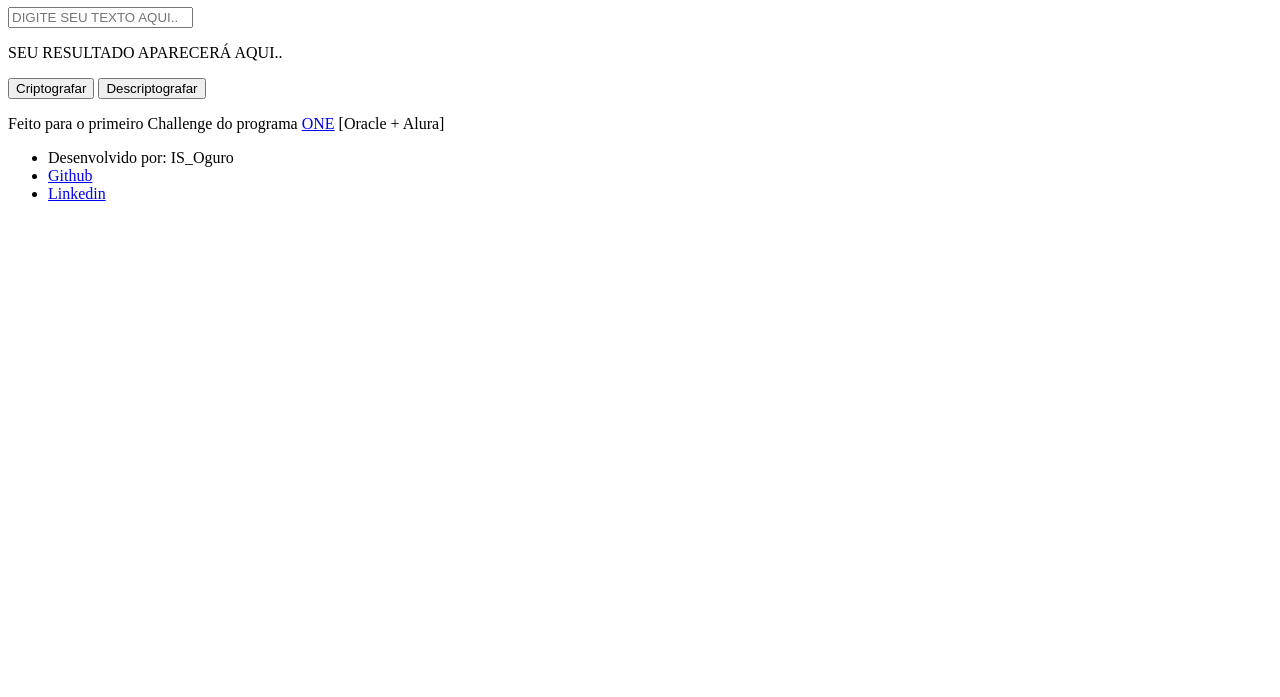
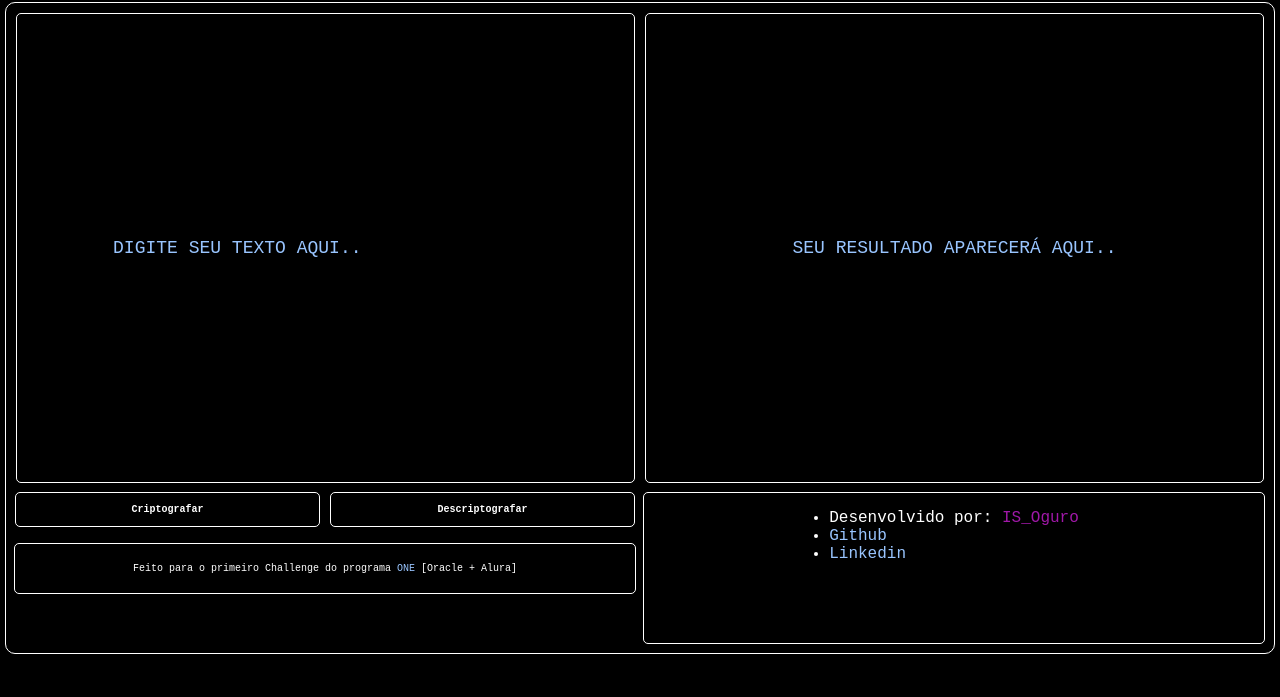
Before and after one commit to IngridOguro/ONE-Decodificador-de-texto-Frontend, a plain HTML site: page index.html in a window 1280 px wide. Shown: the part 103-800 px from the top of the page. Drawn offline with Linux system fonts and the light colour scheme; the site is published under a folder, as on GitHub Pages, so addresses that start at the root find nothing.

Commit message:
fix source

```diff
--- a/index.html
+++ b/index.html
@@ -3,7 +3,7 @@
 <head>
     <meta charset="UTF-8">
     <meta name="viewport" content="width=device-width, initial-scale=1.0">
-    <link rel="stylesheet" href="/src/styles/style.css">
+    <link rel="stylesheet" href="./src/styles/style.css">
     <title>Decodificador de texto</title>
 </head>
 <body>
```
